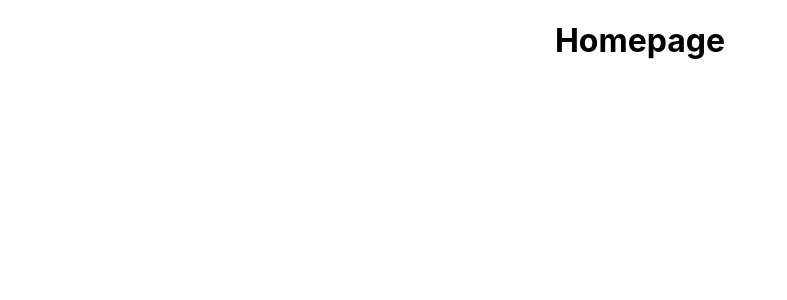
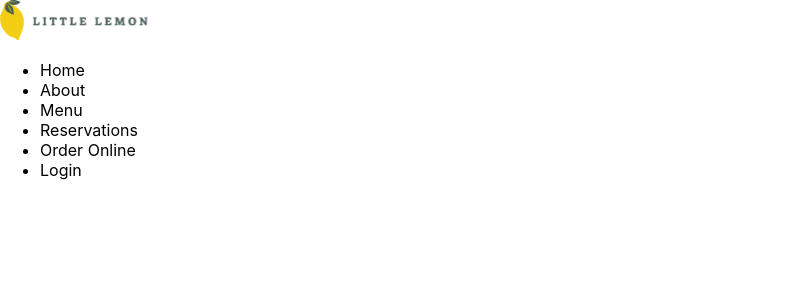
Before and after one commit to erasmogiron/capstone-project, a React (Create React App) app: page / in a window 1280 px wide. Shown: the top 300 px of the page, without its empty margins (0-787 px from the left). Built offline with nearby package versions, Linux system fonts and the light colour scheme.

Commit message:
Add Components Navigation and Logo

```diff
--- a/src/App.js
+++ b/src/App.js
@@ -1,10 +1,16 @@
 import './App.css';
+import Header from './Components/Header';
+import Nav from './Components/Nav';
+import Main from './Components/Main';
+import Footer from './Components/Footer';
 
 function App() {
   return (
-    <div className="App">
-      <h1>Homepage</h1>
-    </div>
+    <>
+      <Header />
+      <Main />
+      <Footer />
+    </>
   );
 }
 
--- /dev/null
+++ b/src/Components/Footer.js
@@ -0,0 +1,8 @@
+import React from "react";
+
+export default function Footer() {
+    return(
+        <>
+        </>
+    )
+}
--- /dev/null
+++ b/src/Components/Header.js
@@ -0,0 +1,12 @@
+import React from "react";
+import logo from '../images/logo.svg';
+import Nav from './Nav';
+
+export default function Header() {
+    return(
+        <header>
+        <img src={logo} alt="Little Lemon" />
+        <Nav />
+        </header>
+    )
+}
--- /dev/null
+++ b/src/Components/Main.js
@@ -0,0 +1,8 @@
+import React from "react";
+
+export default function Main() {
+    return(
+        <>
+        </>
+    )
+}
--- /dev/null
+++ b/src/Components/Nav.js
@@ -0,0 +1,17 @@
+import React from "react";
+
+export default function Nav() {
+    return(
+        <nav>
+            <ul>
+                <li>Home</li>
+                <li>About</li>
+                <li>Menu</li>
+                <li>Reservations</li>
+                <li>Order Online</li>
+                <li>Login</li>
+            </ul>
+        </nav>
+
+    )
+}
```
Also changed, not shown: src/images/logo.svg (added).
